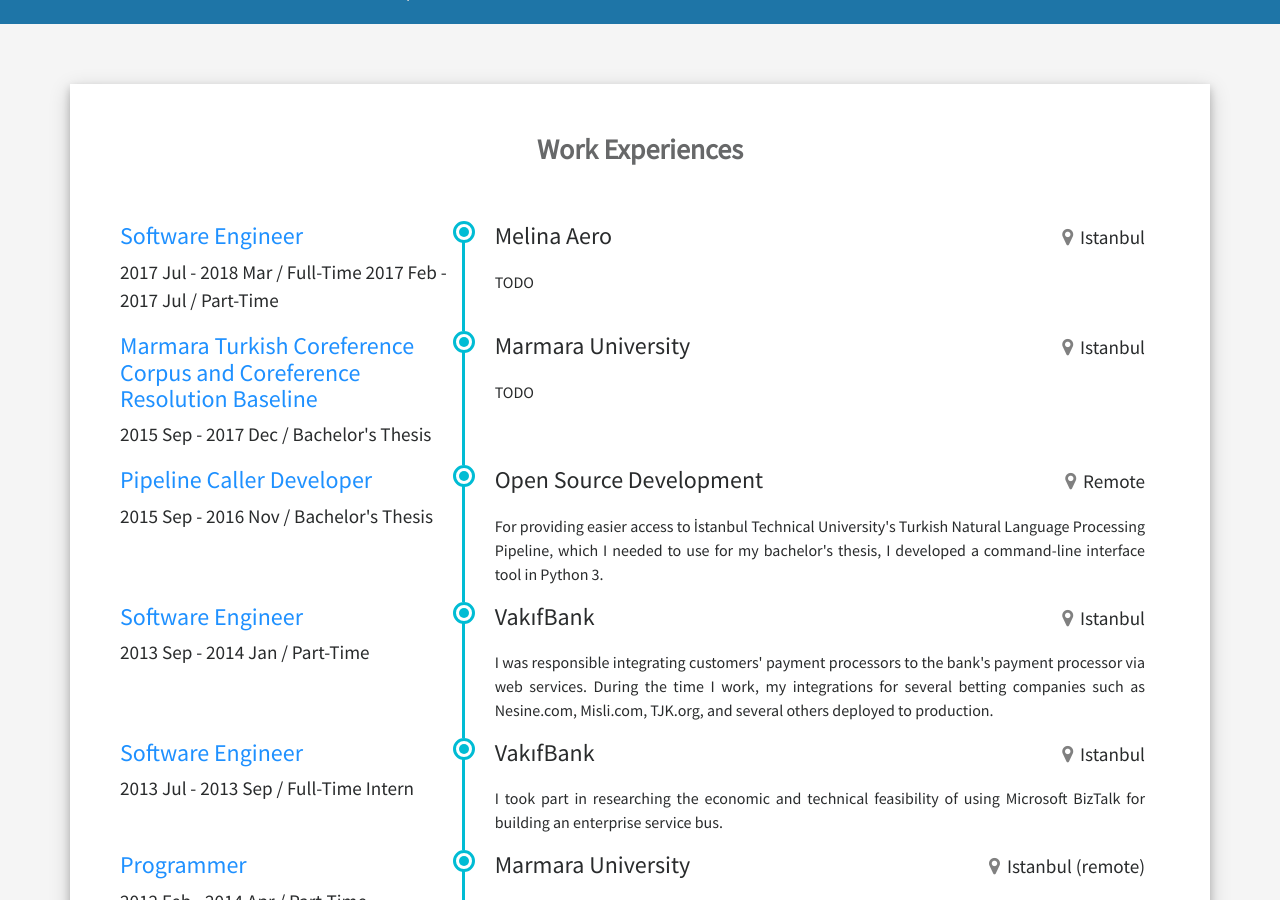
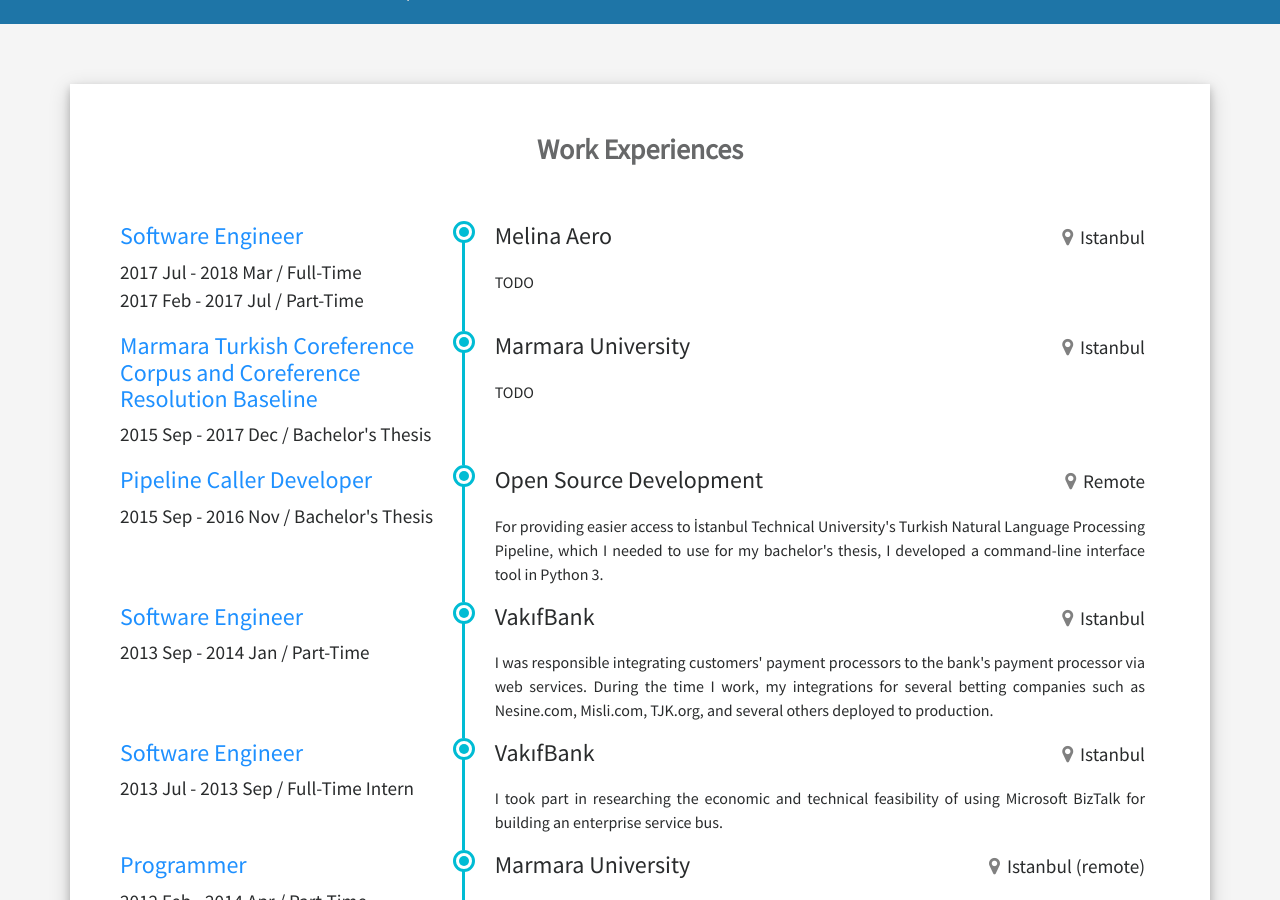
Before and after one commit to ferittuncer/ferittuncer.github.io, a Jekyll site: the page built from index.html, in a window 1280 px wide and 900 px high, scrolled down 745 px. Built offline with Jekyll 4.4.1, drawn with Linux system fonts in a browser that asks for light colours; a style sheet for code colours, icons or effects is not loaded.

Commit message:
Update experiences.html

```diff
--- a/_includes/experiences.html
+++ b/_includes/experiences.html
@@ -5,8 +5,7 @@
         <div class="row">
             <div class="col-md-4 text-left">
                 <h4 class="experience-title" >{{ experience.title }}</h4>
-                <p class="experience-period" >{{ experience.period }}
-                    {{ experience.period-secondary }}</p>
+                <p class="experience-period" >{{ experience.period }} </br> {{ experience.period-secondary }}</p>
 
 
             </div>
```
